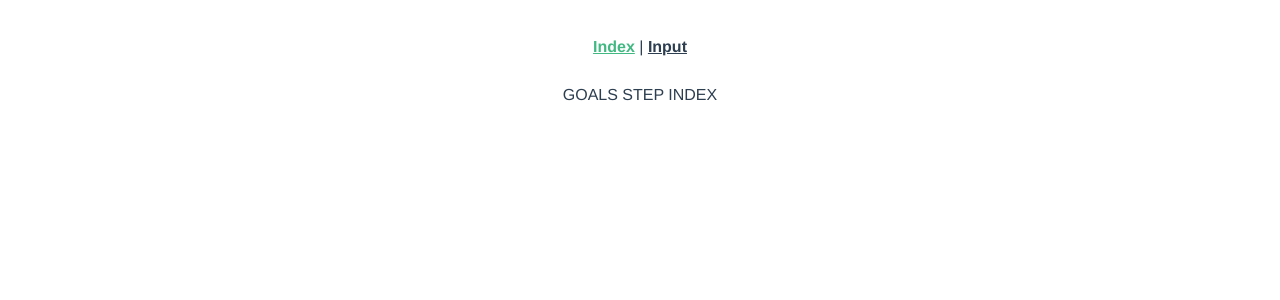
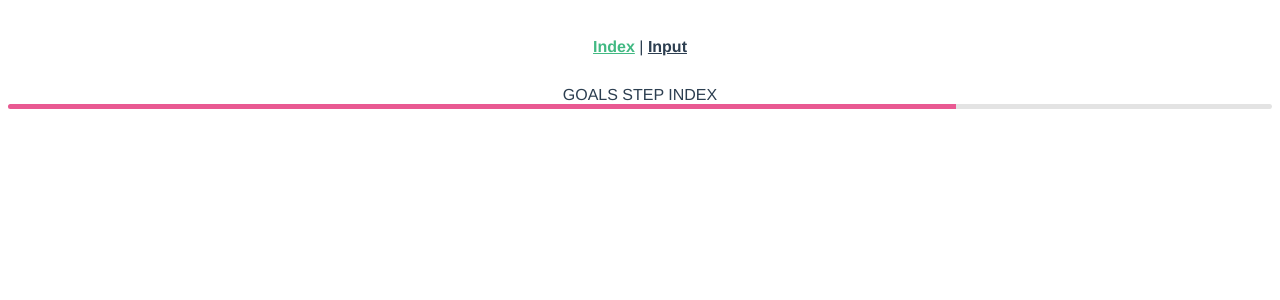
Before and after one commit to sormiston/sadhana-goal-keeper, a Vue app: page / in a window 1280 px wide. Shown: the top 300 px of the page. Built offline with nearby package versions, Linux system fonts and the light colour scheme.

Commit message:
add component to app

```diff
--- a/src/components/GoalsIndex.vue
+++ b/src/components/GoalsIndex.vue
@@ -1,3 +1,4 @@
 <template>
   GOALS STEP INDEX
+  <progress-bar></progress-bar>
 </template>
--- a/src/components/ProgressBar.vue
+++ b/src/components/ProgressBar.vue
@@ -1,6 +1,6 @@
 <template>
     <div class='unfilled-progress'>
-        <div class='filled-progress'></div>
+        <div class='filled-progress' :style="{width: progress}"></div>
     </div>
 </template>
 
@@ -14,7 +14,6 @@
 .filled-progress {
   background-color: #E95992;
   border-radius: 2.5px 0px 0px 2.5px;
-  width: 75%;
   height: 100%;
 }
 </style>
@@ -27,21 +26,18 @@ export default {
         };
     },
     props: {
-        percent: {
-            type: Number,
-            default: 0,
-            required: true,
-            validator: val => val >= 0 && val <= 100
-        },
+        goal: {}
     },
     computed: {
         progress() {
-            return 0.75;
+            /* calculate the thing */
+            return '75%';
         },
         filledColor() {
-            var fillColor = new SolidColor;
-            fillColor.rgb.hexValue = "E95992";
-            return fillColor;
+            // var fillColor = SolidColor;
+            // fillColor.rgb.hexValue = "E95992";
+            // return fillColor;
+            return 0;
         }
     },
     methods: {
--- a/src/main.js
+++ b/src/main.js
@@ -2,8 +2,10 @@ import { createApp } from "vue";
 import App from "./App.vue";
 import router from "./router";
 import store from "./store";
+import ProgressBar from "./components/ProgressBar.vue";
 
 createApp(App)
   .use(store)
   .use(router)
+  .component('progress-bar', ProgressBar)
   .mount("#app");
```
